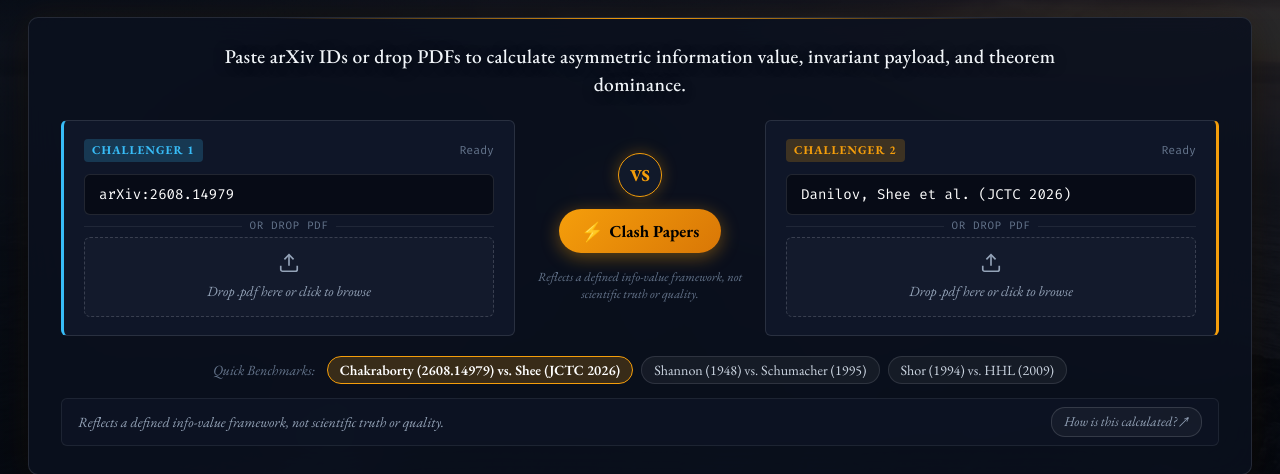
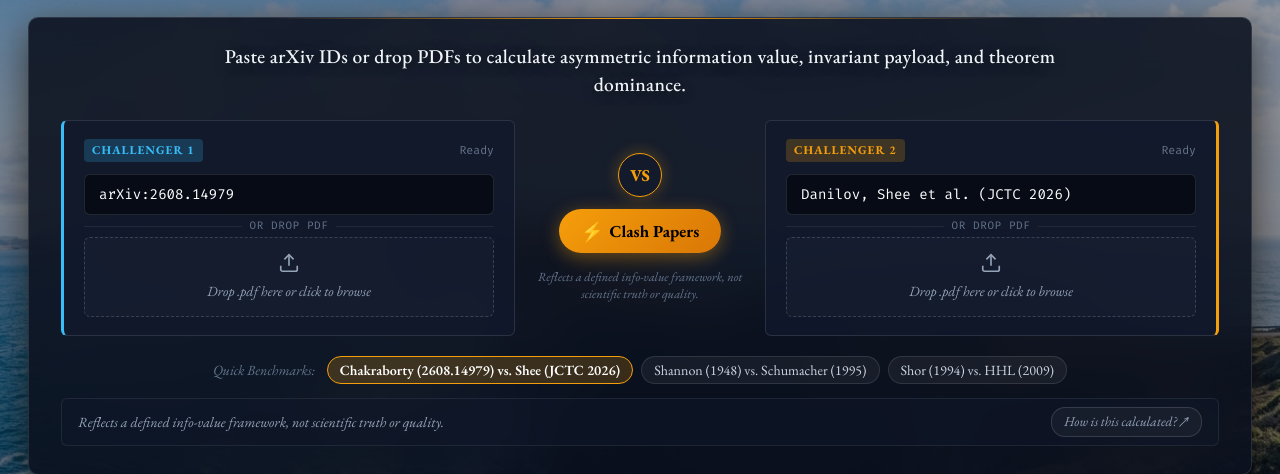
Before and after one commit to point-reyes-sound/papermache, a website built with Vite: page index.html in a window 1280 px wide. Shown: the part 152-626 px from the top of the page. Built offline with nearby package versions, Linux system fonts and the light colour scheme; files whose address does not match are found by name.

Commit message:
feat(design): switch background to early morning azure sky with Point Reyes Sound and red watchtowers

```diff
--- a/src/style.css
+++ b/src/style.css
@@ -35,8 +35,8 @@
 body.point-reyes-theme {
   background-color: var(--bg-deep);
   background-image:
-    linear-gradient(rgba(5, 8, 15, 0.84), rgba(5, 8, 15, 0.92)),
-    url('/images/point_reyes_dawn.jpg');
+    linear-gradient(rgba(7, 14, 30, 0.38), rgba(7, 14, 30, 0.62)),
+    url('/images/point_reyes_morning_sky.jpg');
   background-size: cover;
   background-position: center top;
   background-attachment: fixed;
```
Also changed, not shown: public/images/point_reyes_morning_sky.jpg (added).
